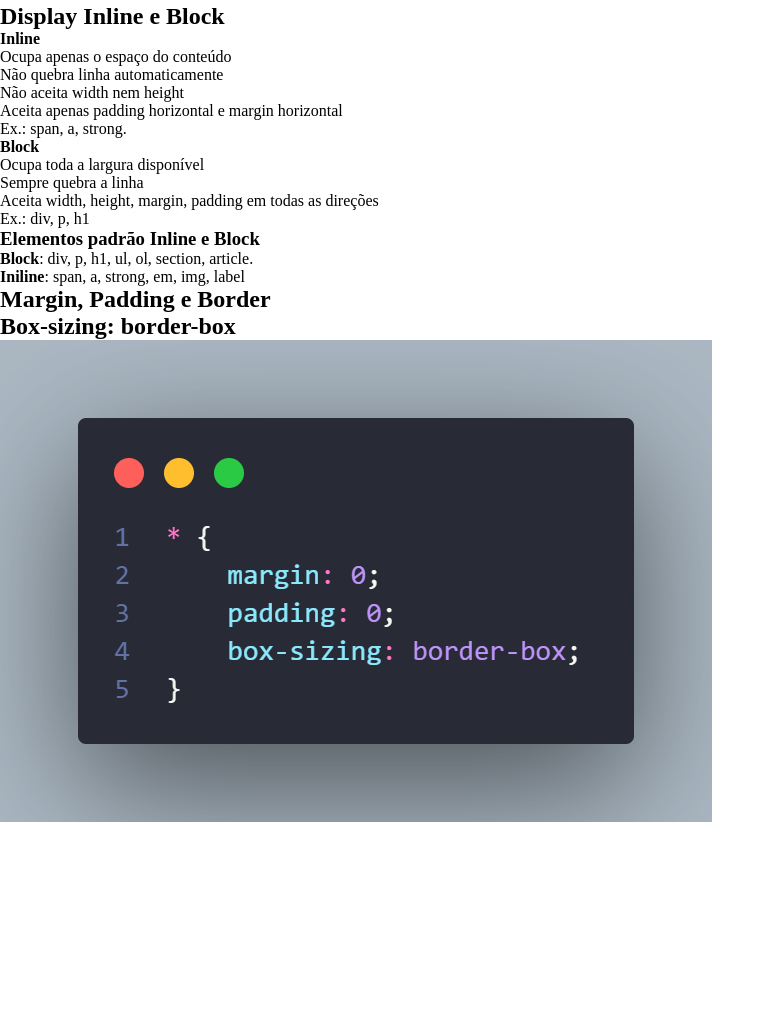
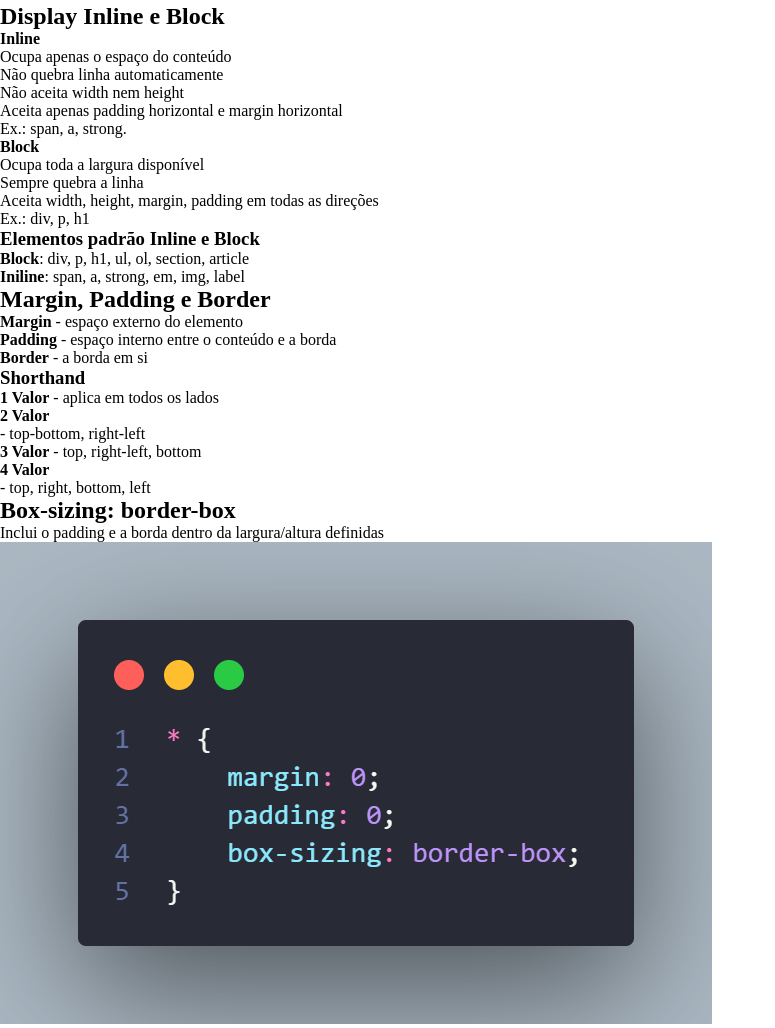
Before and after one commit to leobiz0/atividade_propriedades-css, a plain HTML site: page index.html in a window 1280 px wide. Shown: the part 2280-3308 px from the top of the page, without its empty margins (0-775 px from the left). Before the commit the page ends 3106 px from the top, so only its background shows below. Drawn offline with Linux system fonts and the light colour scheme.

Commit message:
finalização do html

```diff
--- a/index.html
+++ b/index.html
@@ -96,15 +96,32 @@
             <h3>Elementos padrão Inline e Block</h3>
 
             <ul>
-                <li><p><strong>Block</strong>: div, p, h1, ul, ol, section, article.</p></li>
+                <li><p><strong>Block</strong>: div, p, h1, ul, ol, section, article</p></li>
                 <li><p><strong>Iniline</strong>: span, a, strong, em, img, label</p></li>
             </ul>
         </div>
-        <div>
+        <div class="border">
             <h2 id="border">Margin, Padding e Border</h2>
+
+            <ul>
+                <li><p><strong>Margin</strong> - espaço externo do elemento</p></li>
+                <li><p><strong>Padding</strong> - espaço interno entre o conteúdo e a borda</p></li>
+                <li><p><strong>Border</strong> - a borda em si</p></li>
+            </ul>
+
+            <h3>Shorthand</h3>
+
+            <ul>
+                <li><p><strong>1 Valor</strong> - aplica em todos os lados</p></li>
+                <li><p><strong>2 Valor</strong></p> - top-bottom, right-left</li>
+                <li><p><strong>3 Valor</strong> - top, right-left, bottom</p></li>
+                <li><p><strong>4 Valor</strong></p> - top, right, bottom, left</li>
+            </ul>
         </div>
-        <div>
+        <div class="box-sizing">
             <h2 id="box">Box-sizing: border-box</h2>
+
+            <p>Inclui o padding e a borda dentro da largura/altura definidas</p>
 
             <img src="./img/img-box_sizing.png" alt="código demonstrando a utilização da propriedade box-sizing">
         </div>
```
